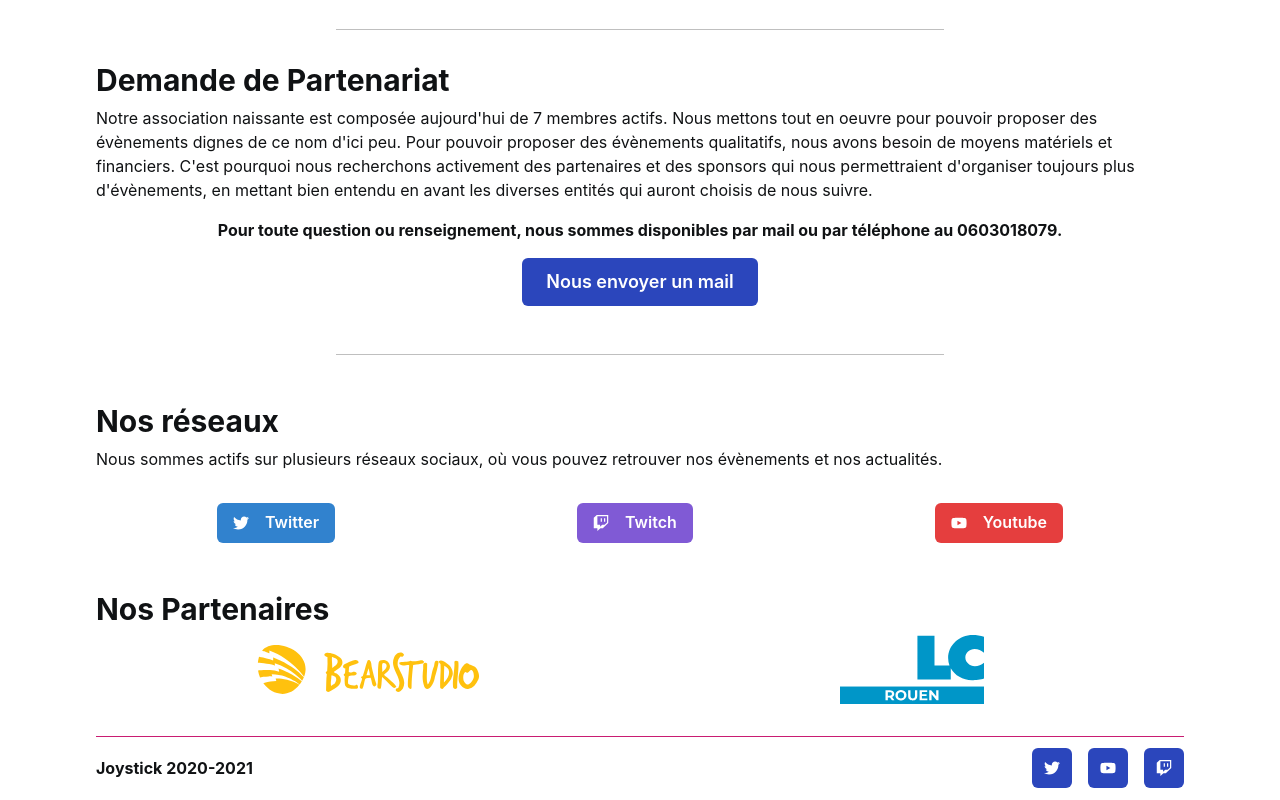
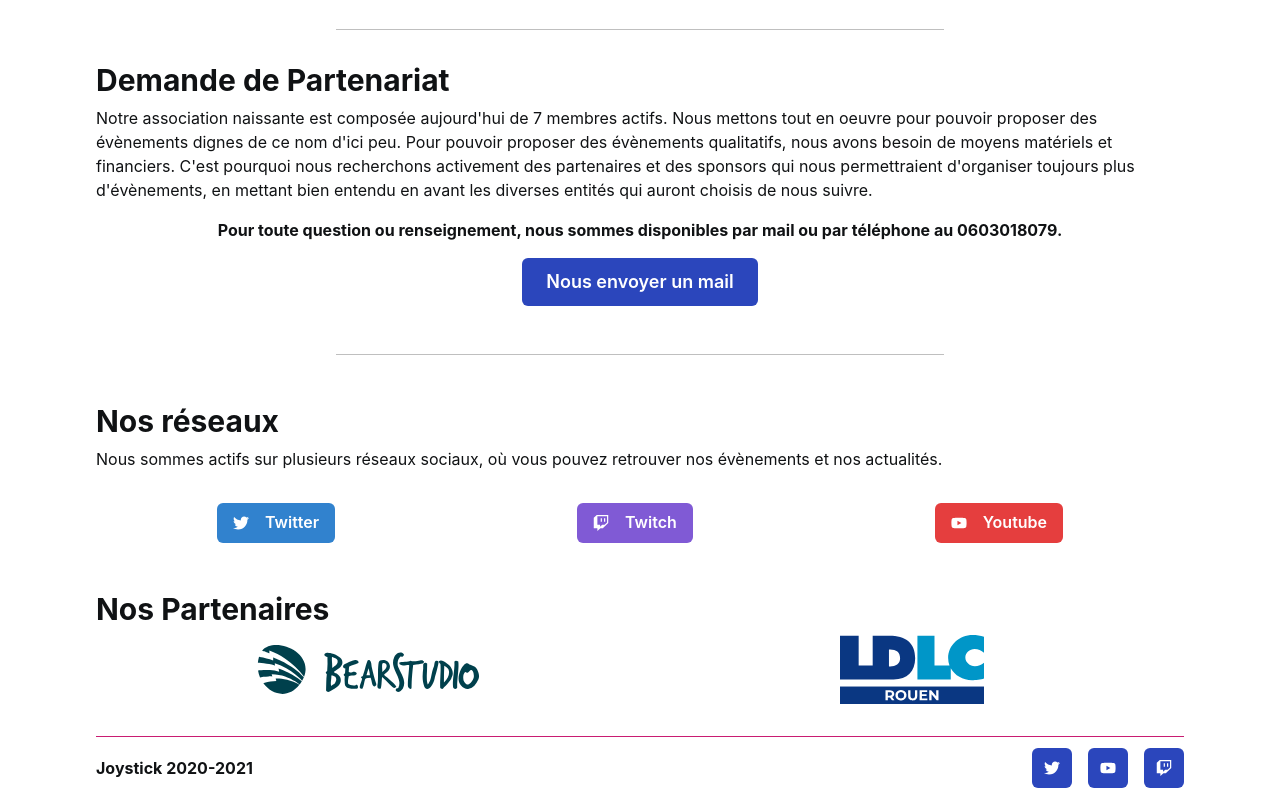
Before and after one commit to Philippe-Tic/joystick-website, a Next.js app: page / in a window 1280 px wide. Shown: the part 1452-2252 px from the top of the page. Built offline with nearby package versions, Linux system fonts and the light colour scheme.

Commit message:
feat: darkmode

```diff
--- a/pages/index.jsx
+++ b/pages/index.jsx
@@ -183,10 +183,10 @@ const Home = () => {
             </Heading>
             <Flex mt={2} w="100%" justifyContent="space-between">
               <Link d="flex" alignItems="center" justifyContent="center" href="https://bearstudio.fr/" target="_blank" w="100%">
-                <Image maxW="14rem" src="/bearstudio.svg" alt="Logo Bearstudio" />
+                <Image maxW="14rem" src={colorMode === 'dark' ? '/bearstudio.svg' : '/bearstudio-dark.svg'} alt="Logo Bearstudio" />
               </Link>
               <Link d="flex" alignItems="center" justifyContent="center" href="https://ldlc.com/" target="_blank" w="100%">
-                <Image maxW="9rem" src="/ldlc.svg" alt="Logo LDLC" />
+                <Image maxW="9rem" src={colorMode === 'dark' ? '/ldlc.svg' : '/ldlc-dark.svg'} alt="Logo LDLC" />
               </Link>
             </Flex>
           </Flex>
```
Also changed, not shown: public/bearstudio-dark.svg (added), public/ldlc-dark.svg (added).
